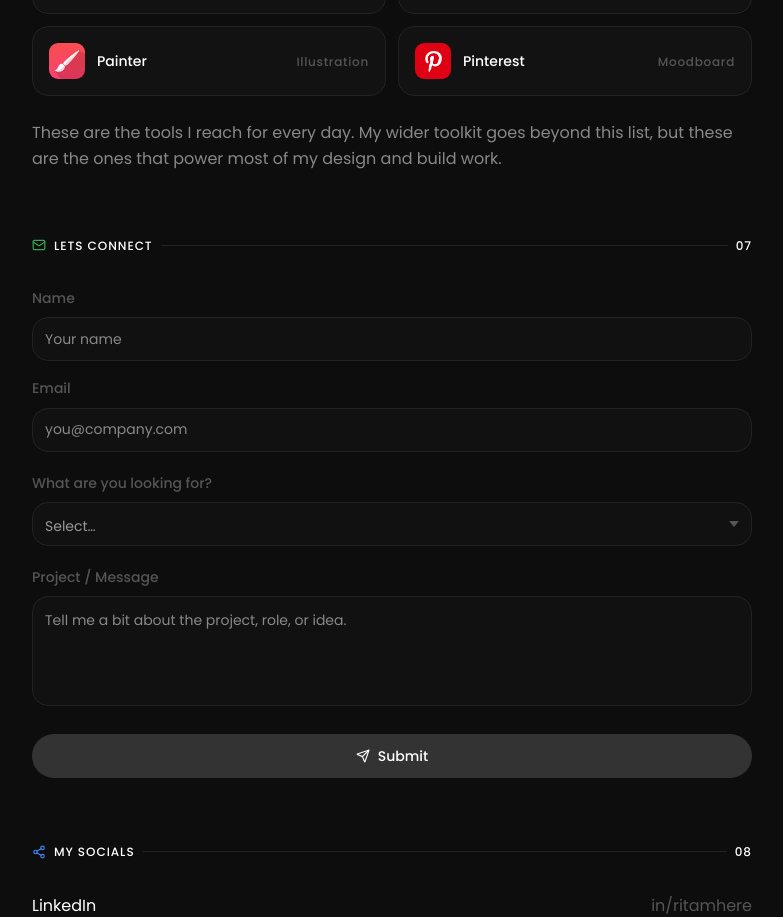
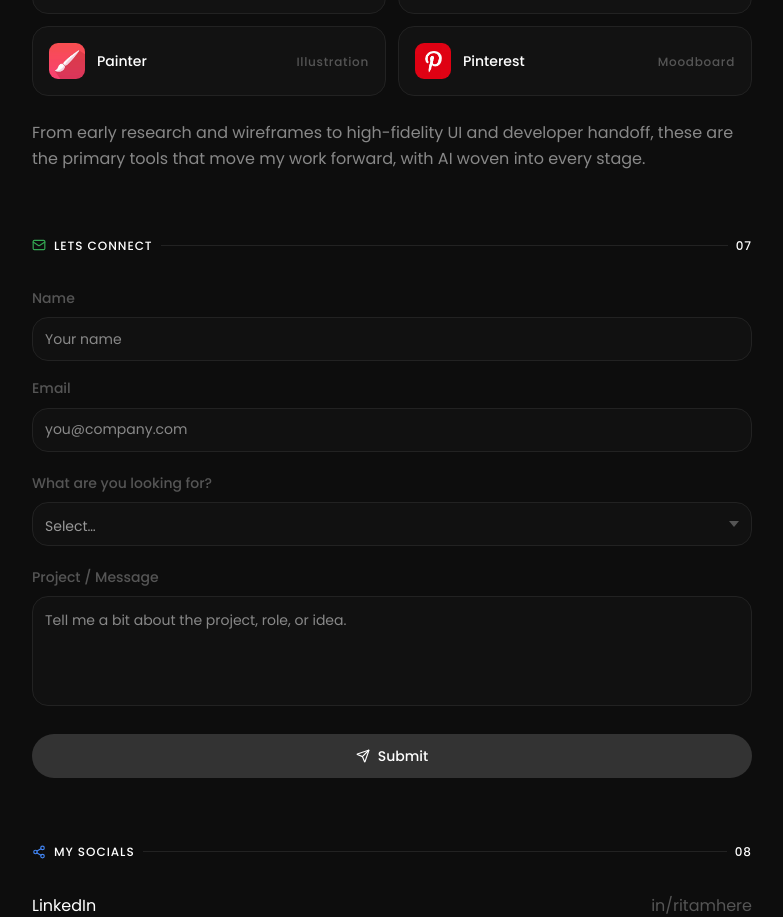
Before and after one commit to RITAMBISWAS404/PORTFOLIO-2026, a Next.js app: page / in a window 1280 px wide. Shown: the part 4964-5881 px from the top of the page, without its empty margins (248-1031 px from the left). Built offline with nearby package versions, Linux system fonts and the light colour scheme.

Commit message:
Update stack section description

```diff
--- a/sections/Stack.tsx
+++ b/sections/Stack.tsx
@@ -53,7 +53,7 @@ export default function Stack() {
         ))}
       </div>
       <p className="f16" style={{ fontWeight: 400, color: C.t2, lineHeight: 1.6, marginTop: 24 }}>
-        These are the tools I reach for every day. My wider toolkit goes beyond this list, but these are the ones that power most of my design and build work.
+        From early research and wireframes to high-fidelity UI and developer handoff, these are the primary tools that move my work forward, with AI woven into every stage.
       </p>
       <style>{`
         .stack-grid { display: grid; grid-template-columns: 1fr; gap: 12px; }
```
